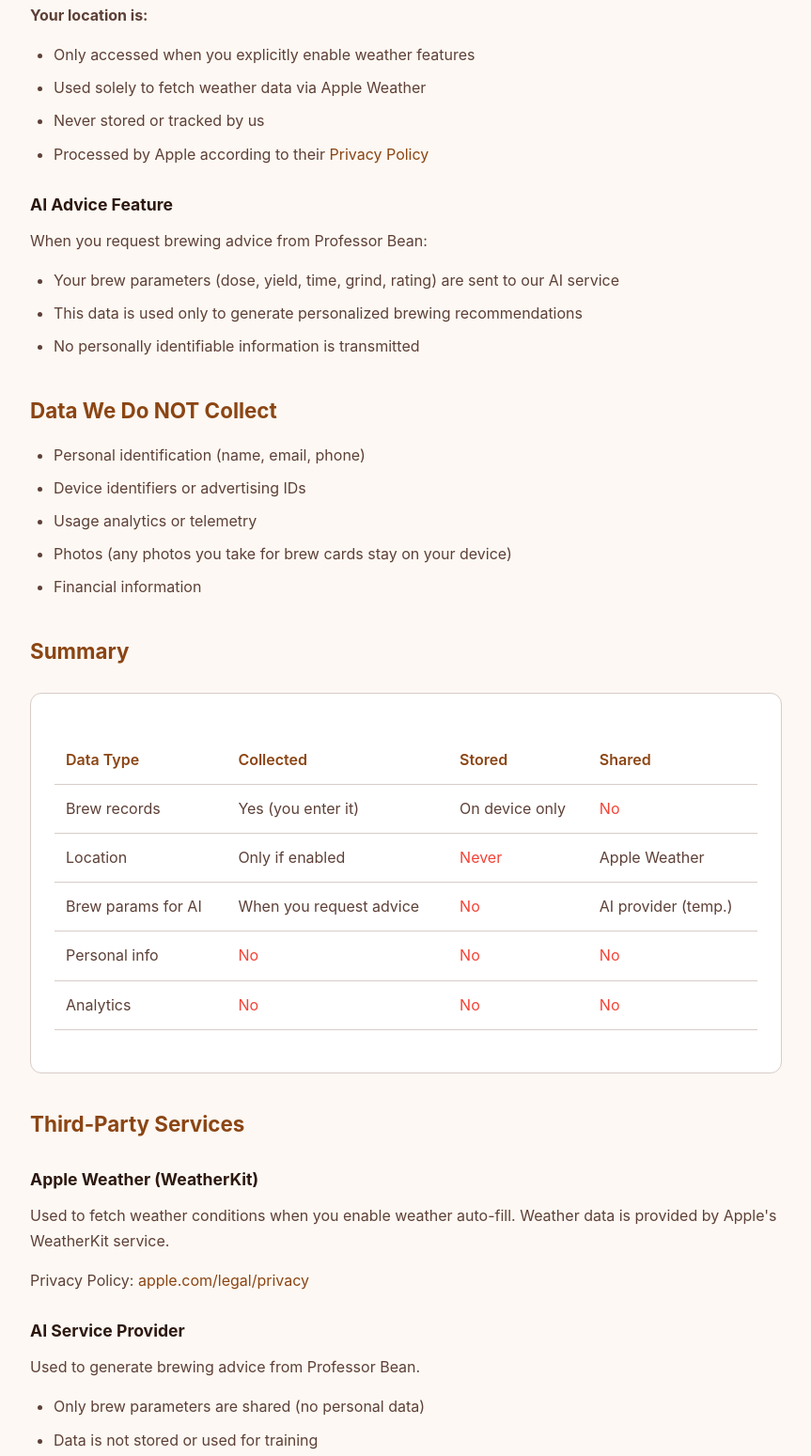
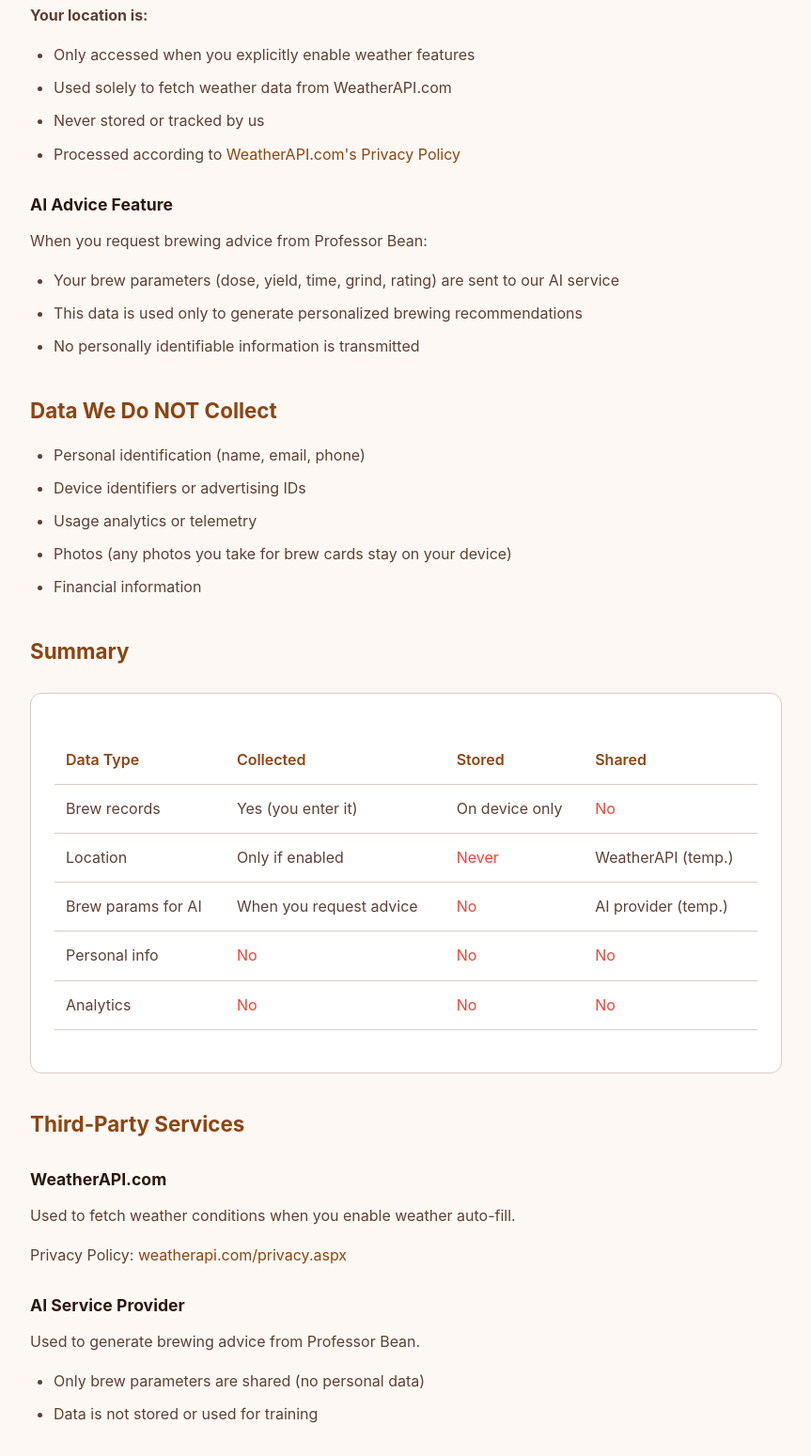
Before and after one commit to edgarator/brewgpt-support, a plain HTML site: page privacy.html in a window 1280 px wide. Shown: the part 1185-2734 px from the top of the page at 94% size, without its empty margins (208-1071 px from the left). Drawn offline with Linux system fonts and the light colour scheme.

Commit message:
Revert to WeatherAPI.com (WeatherKit auth issues)

```diff
--- a/privacy.html
+++ b/privacy.html
@@ -214,9 +214,9 @@
             <p><strong>Your location is:</strong></p>
             <ul>
                 <li>Only accessed when you explicitly enable weather features</li>
-                <li>Used solely to fetch weather data via Apple Weather</li>
+                <li>Used solely to fetch weather data from WeatherAPI.com</li>
                 <li>Never stored or tracked by us</li>
-                <li>Processed by Apple according to their <a href="https://www.apple.com/legal/privacy/" target="_blank">Privacy Policy</a></li>
+                <li>Processed according to <a href="https://www.weatherapi.com/privacy.aspx" target="_blank">WeatherAPI.com's Privacy Policy</a></li>
             </ul>
 
             <h3>AI Advice Feature</h3>
@@ -259,7 +259,7 @@
                         <td>Location</td>
                         <td>Only if enabled</td>
                         <td><span class="cross">Never</span></td>
-                        <td>Apple Weather</td>
+                        <td>WeatherAPI (temp.)</td>
                     </tr>
                     <tr>
                         <td>Brew params for AI</td>
@@ -286,9 +286,9 @@
         <section>
             <h2>Third-Party Services</h2>
 
-            <h3>Apple Weather (WeatherKit)</h3>
-            <p>Used to fetch weather conditions when you enable weather auto-fill. Weather data is provided by Apple's WeatherKit service.</p>
-            <p>Privacy Policy: <a href="https://www.apple.com/legal/privacy/" target="_blank">apple.com/legal/privacy</a></p>
+            <h3>WeatherAPI.com</h3>
+            <p>Used to fetch weather conditions when you enable weather auto-fill.</p>
+            <p>Privacy Policy: <a href="https://www.weatherapi.com/privacy.aspx" target="_blank">weatherapi.com/privacy.aspx</a></p>
 
             <h3>AI Service Provider</h3>
             <p>Used to generate brewing advice from Professor Bean.</p>
```
